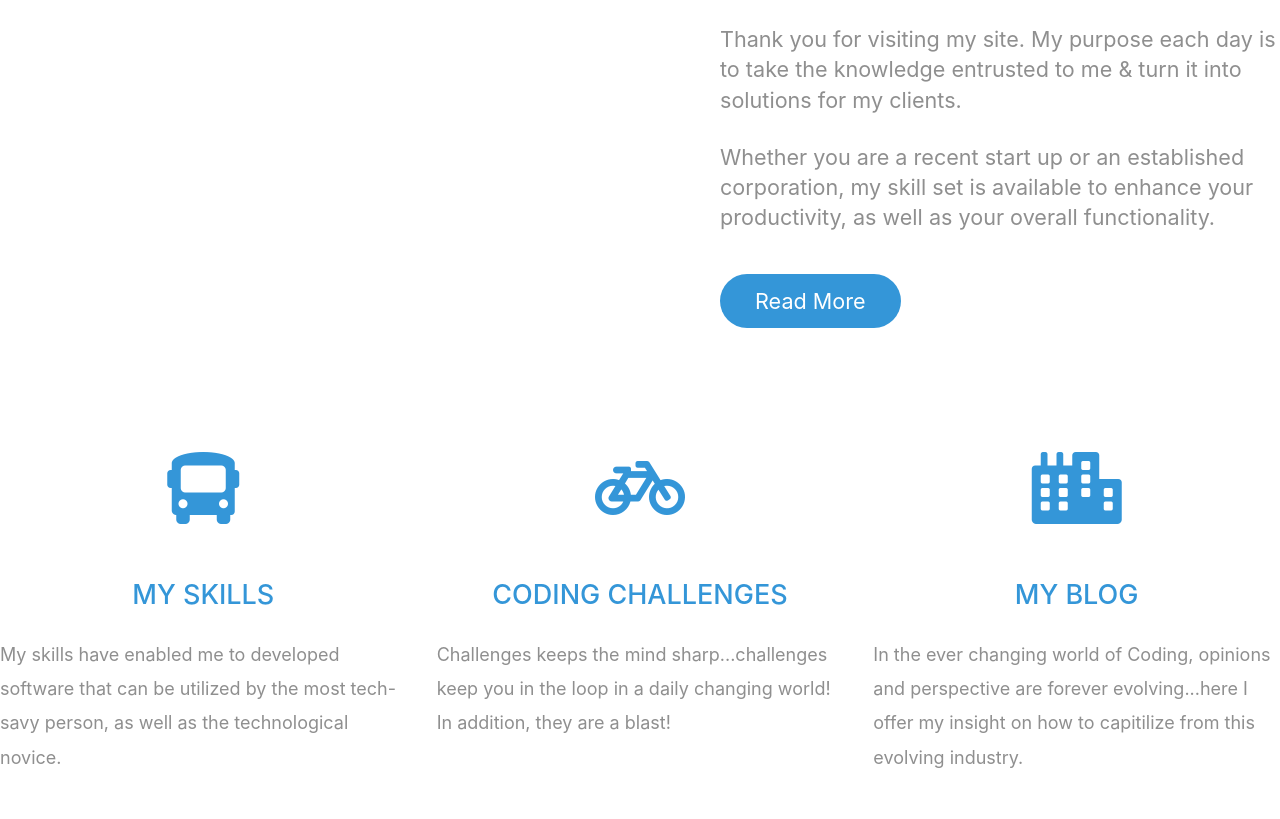
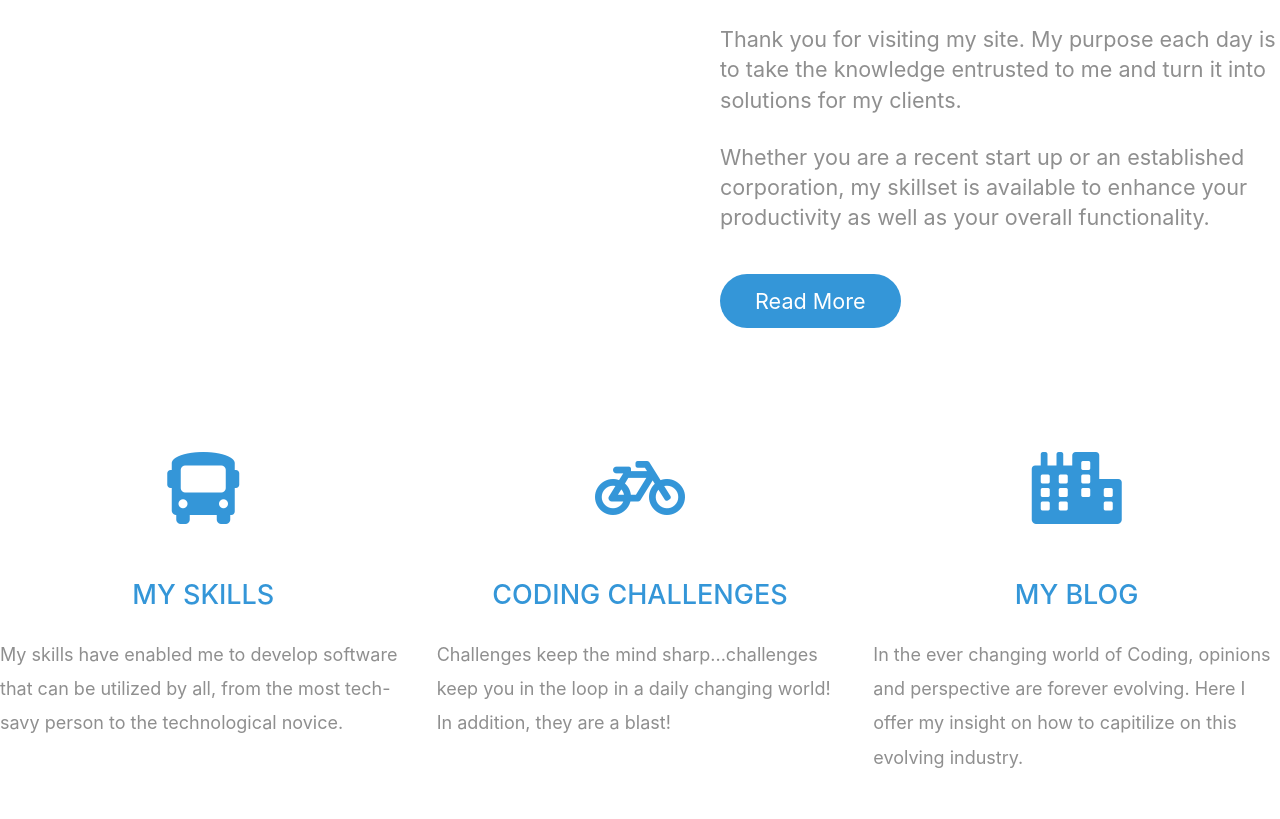
Before and after one commit to betterday2012/NetlifyPortfolio, a plain HTML site: page index.html in a window 1280 px wide. Shown: the part 1021-1840 px from the top of the page. Drawn offline with Linux system fonts and the light colour scheme.

Commit message:
12th update

```diff
--- a/index.html
+++ b/index.html
@@ -71,10 +71,10 @@
                     <div class="tm-intro-text-container">
                         <h2 class="tm-text-primary mb-4 tm-section-title">Introduction</h2>
                         <p class="mb-4 tm-intro-text">
-                            Thank you for visiting my site. My purpose each day is to take the knowledge entrusted to me & turn it into solutions for my clients.
+                            Thank you for visiting my site. My purpose each day is to take the knowledge entrusted to me and turn it into solutions for my clients.
                         </p>
                         <p class="mb-5 tm-intro-text">
-                            Whether you are a recent start up or an established corporation, my skill set is available to enhance your productivity, as well as your overall functionality.
+                            Whether you are a recent start up or an established corporation, my skillset is available to enhance your productivity as well as your overall functionality.
                         </p>
                         <div class="tm-next">
                             <a href="#work" class="tm-intro-text tm-btn-primary">Read More</a>
@@ -88,21 +88,21 @@
                     <i class="fas fa-4x fa-bus text-center tm-icon"></i>
                     <h4 class="text-center tm-text-primary mb-4">MY SKILLS</h4>
                     <p>
-                        My skills have enabled me to developed software that can be utilized by the most tech-savy person, as well as the technological novice.                    </p>
+                        My skills have enabled me to develop software that can be utilized by all, from the most tech-savy person to the technological novice.                    </p>
                 </div>
 
                 <div class="col-lg-4 mt-5 mt-lg-0">
                     <i class="fas fa-4x fa-bicycle text-center tm-icon"></i>
                     <h4 class="text-center tm-text-primary mb-4">CODING CHALLENGES</h4>
                     <p>
-                       Challenges keeps the mind sharp...challenges keep you in the loop in a daily changing world! In addition, they are a blast!
+                       Challenges keep the mind sharp...challenges keep you in the loop in a daily changing world! In addition, they are a blast!
                     </p>
                 </div>
                 <div class="col-lg-4 mt-5 mt-lg-0">
                     <i class="fas fa-4x fa-city text-center tm-icon"></i>
                     <h4 class="text-center tm-text-primary mb-4">MY BLOG</h4>
                     <p>
-                        In the ever changing world of Coding, opinions and perspective are forever evolving...here I offer my insight on how to capitilize from this evolving industry.                    </p>
+                        In the ever changing world of Coding, opinions and perspective are forever evolving. Here I offer my insight on how to capitilize on this evolving industry.                    </p>
                 </div>
             </div>
     </section>
```
